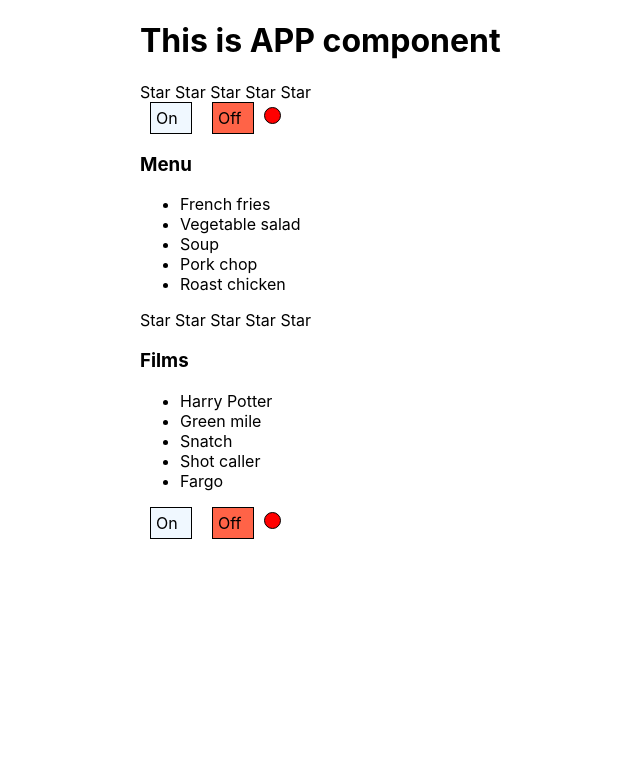
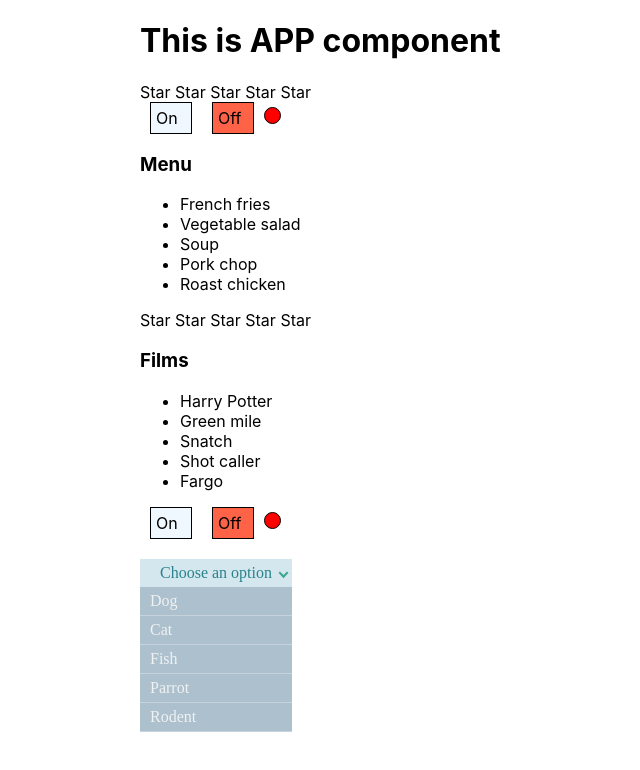
Before and after one commit to Yaroslav-Mig/react-ts-training, a React (Create React App) app: page / in a window 1280 px wide. Shown: the top 770 px of the page, without its empty margins (50-690 px from the left). Built offline with nearby package versions, Linux system fonts and the light colour scheme.

Commit message:
feat: add new FC Select with condtinional rendering and stories

```diff
--- a/src/App.tsx
+++ b/src/App.tsx
@@ -7,6 +7,7 @@ import { Rating, RatingValue } from './components/rating/Rating';
 import { RatingUncontrolled } from './components/rating/RatingUncontrolled';
 import { OnOff } from './components/OnOff/OnOffControl';
 import { OnOffUncontrolled } from './components/OnOff/OnOffUncontrolled';
+import { Select } from './components/select/Select';
 
 function App() {
   const [ratingValue, setRatingValue] = useState<RatingValue>(0);
@@ -21,10 +22,17 @@ function App() {
   ];
   const filmList = [
     { id: '1', name: 'Harry Potter' },
-		{ id: '2', name: 'Green mile' },
+    { id: '2', name: 'Green mile' },
     { id: '3', name: 'Snatch' },
     { id: '4', name: 'Shot caller' },
     { id: '5', name: 'Fargo' },
+  ];
+  const petsList = [
+    { id: '1', name: 'Dog' },
+    { id: '2', name: 'Cat' },
+    { id: '3', name: 'Fish' },
+    { id: '4', name: 'Parrot' },
+    { id: '5', name: 'Rodent' },
   ];
 
   return (
@@ -36,6 +44,7 @@ function App() {
       <RatingUncontrolled />
       <AccordionUncontrolled title='Films' items={filmList} />
       <OnOffUncontrolled />
+      <Select items={petsList} />
     </div>
   );
 }
--- /dev/null
+++ b/src/components/select/Select.module.css
@@ -0,0 +1,71 @@
+.wrapper {
+  display: flex;
+  flex-flow: column nowrap;
+  max-width: fit-content;
+  box-sizing: border-box;
+  padding: 20px 0px;
+}
+.wrapper > * {
+  box-sizing: border-box;
+  list-style: none;
+  margin: 0;
+  padding: 0;
+  font-family: 'Lora', serif;
+}
+.text {
+  position: relative;
+  padding: 5px 20px;
+  background-color: #d4e7ee;
+  color: #29838c;
+  text-align: center;
+  cursor: pointer;
+}
+.text::after {
+  content: '';
+  position: absolute;
+  display: inline-block;
+  top: 50%;
+  right: 0%;
+  width: 5px;
+  height: 5px;
+  margin-right: 5px;
+  background: transparent;
+  border-top: 2px solid #39a68f;
+  border-left: 2px solid #39a68f;
+  transform: translateY(-50%) rotate(-135deg);
+  transition: color 0.2s ease-in-out, transform 0.2s ease-in-out;
+}
+.text:hover::after {
+  border-color: #0fcc7a;
+  transform: translateY(-30%) rotate(-135deg);
+}
+/* .list[hidden='false'] {
+  visibility: hidden;
+  opacity: 0;
+  transform: scaleY(0);
+  transform-origin: 0 0;
+  transition: 0.5s ease-in-out;
+}
+.text + .list[hidden='false'] {
+  visibility: visible;
+  opacity: 1;
+  transform: scaleY(1);
+} */
+.item {
+  padding: 5px 10px;
+	margin: 0;
+  color: #f0f1f1;
+  background: #adc0ce;
+  cursor: pointer;
+  border-bottom: 1px solid rgba(255, 255, 255, 0.3);
+  transition: 0.3s linear;
+}
+.item:hover {
+  padding: 8px 10px;
+  color: #29838c;
+  background-color: #f0f1f1;
+  border-bottom: 2px solid #EEA200;;
+}
+.active {
+  background: #29838c;
+}
--- /dev/null
+++ b/src/components/select/Select.tsx
@@ -0,0 +1,44 @@
+import React, { useState } from 'react';
+import st from './Select.module.css';
+import { ItemType } from '../accordion/Accordion';
+
+type SelectProps = {
+  items: Array<ItemType>;
+  onChange?: (name: string) => void;
+};
+
+export const Select = (props: SelectProps) => {
+  const { items, onChange } = props;
+
+  const [value, setValue] = useState<string>('Choose an option');
+  const [toggle, setToggle] = useState<boolean>(true);
+
+  const selectItem = items.find((item) => item.name === value);
+
+  const toogleHandler = (): void => setToggle(!toggle);
+
+  const chooseValueHadler = (name: string): void => {
+    onChange && onChange(name);
+    setValue(name);
+    toogleHandler();
+  };
+
+  const itemsList = items.map((item) => {
+    const stylesItem = selectItem?.id === item.id ? `${st.item} ${st.active}` : `${st.item}`;
+
+    return (
+      <li key={item.id} className={stylesItem} onClick={() => chooseValueHadler(item.name)}>
+        {item.name}
+      </li>
+    );
+  });
+
+  return (
+    <div className={st.wrapper}>
+      <p className={st.text} title='Click to choose an option' onClick={toogleHandler}>
+        {value}
+      </p>
+      {toggle && <ul className={st.list}>{itemsList}</ul>}
+    </div>
+  );
+};
```
Also changed, not shown: 1 other file (tests, documents, lock files or other folders).
